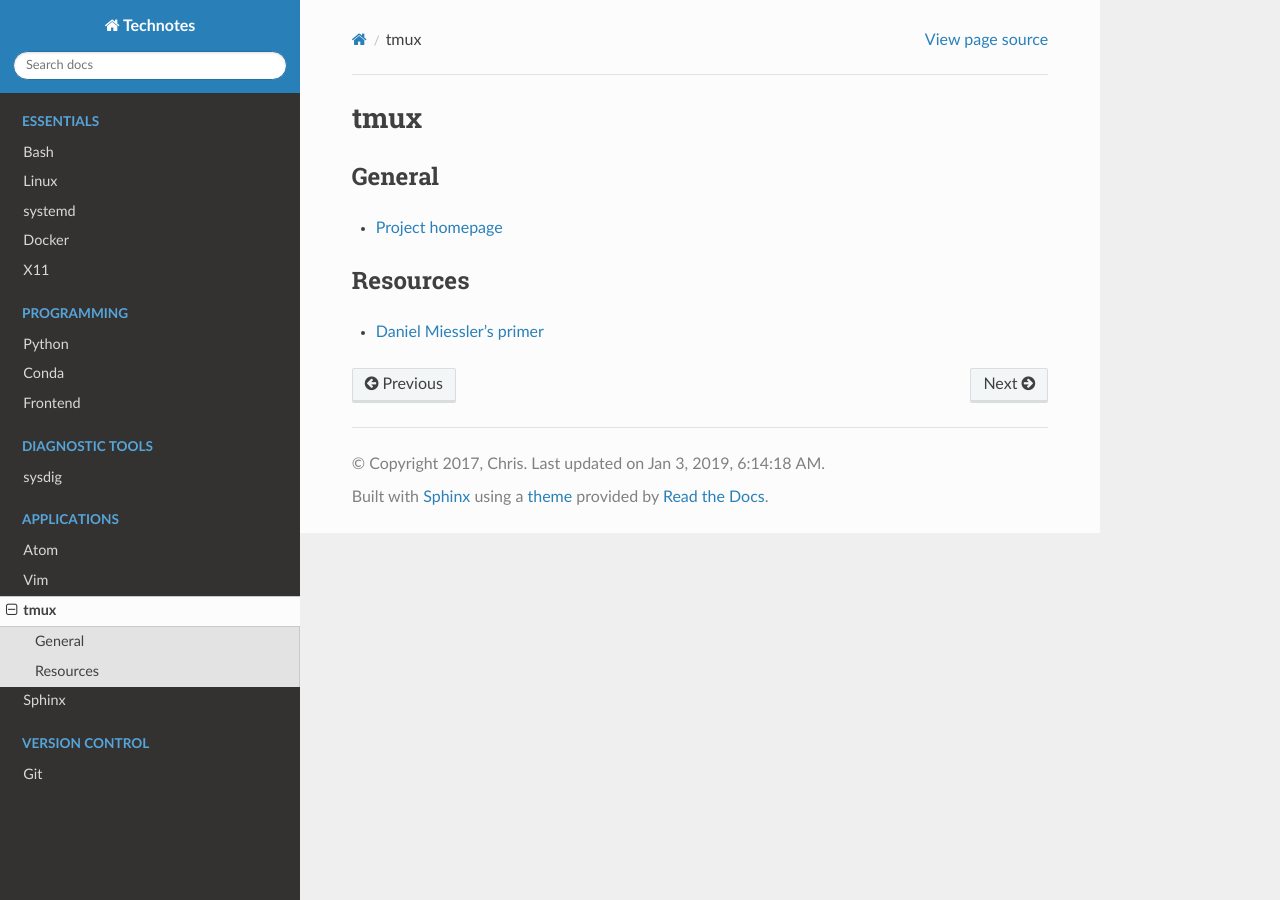
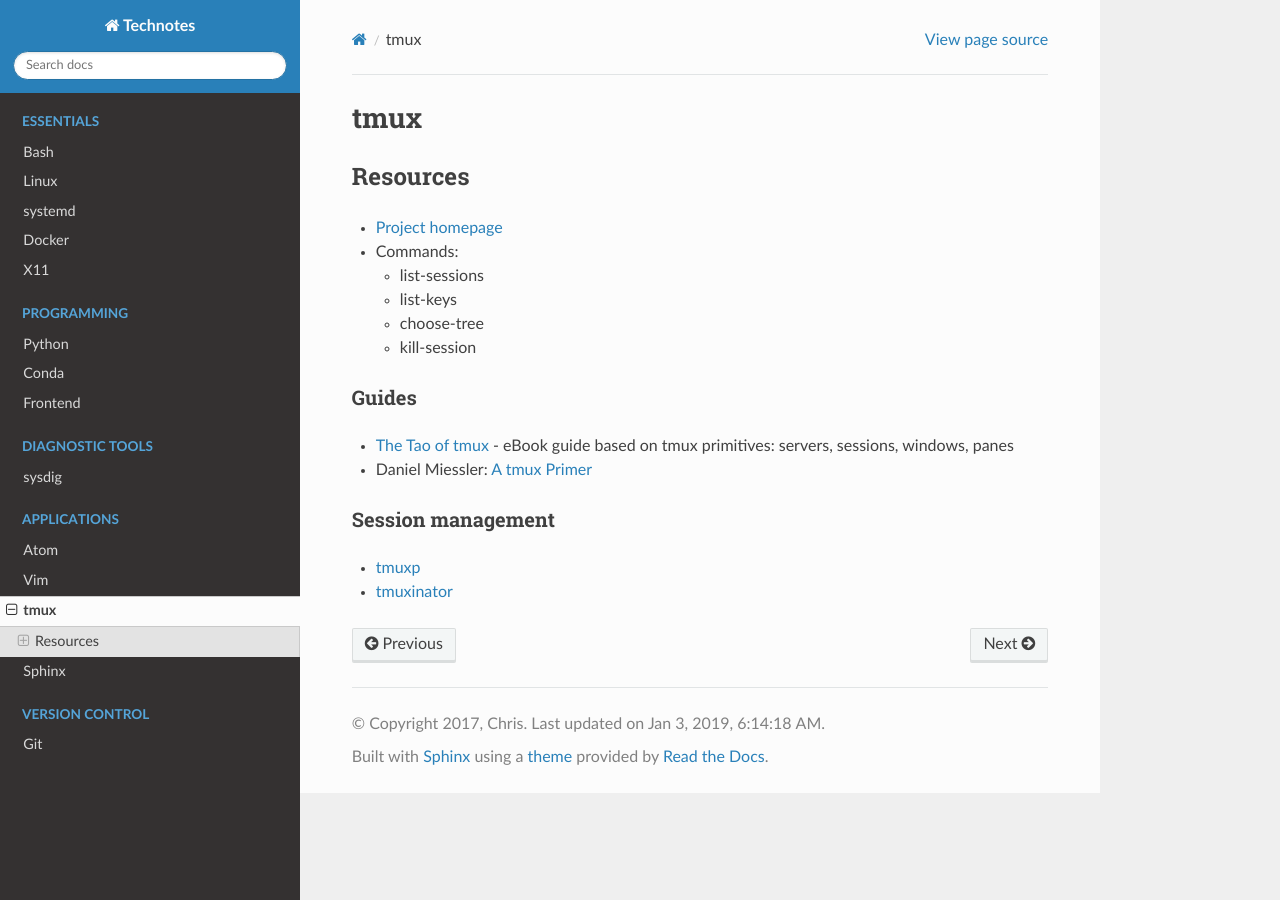
Before and after one commit to heterotopian/technotes, a Sphinx documentation site: the page built from source/tmux.rst, in a window 1280 px wide. Built offline with Sphinx 7.4.7 and the Read the Docs theme 2.0.0, drawn with Linux system fonts in a browser that asks for light colours.

Commit message:
Reorganize, add commands

```diff
--- a/source/tmux.rst
+++ b/source/tmux.rst
@@ -6,13 +6,27 @@ tmux
 
 .. highlight:: console
 
-General
-=======
-
-- `Project homepage <https://tmux.github.io/>`_
-
-
 Resources
 =========
 
-- `Daniel Miessler's primer <https://danielmiessler.com/study/tmux/>`_
+- `Project homepage <https://tmux.github.io/>`_
+- Commands:
+
+  - list-sessions
+  - list-keys
+  - choose-tree
+  - kill-session
+
+Guides
+------
+
+- `The Tao of tmux <https://leanpub.com/the-tao-of-tmux>`_ -
+  eBook guide based on tmux primitives: servers, sessions, windows, panes
+- Daniel Miessler: `A tmux Primer <https://danielmiessler.com/study/tmux/>`_
+
+
+Session management
+------------------
+
+- `tmuxp <https://tmuxp.readthedocs.io/>`_
+- `tmuxinator <https://github.com/tmuxinator/tmuxinator>`_
```
